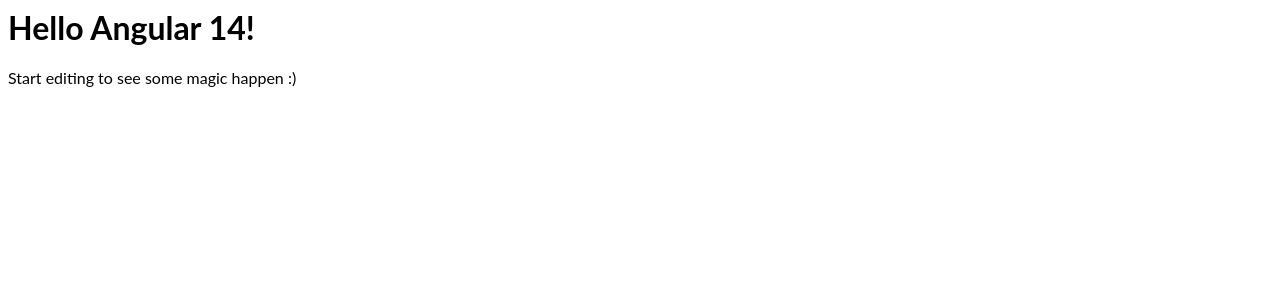
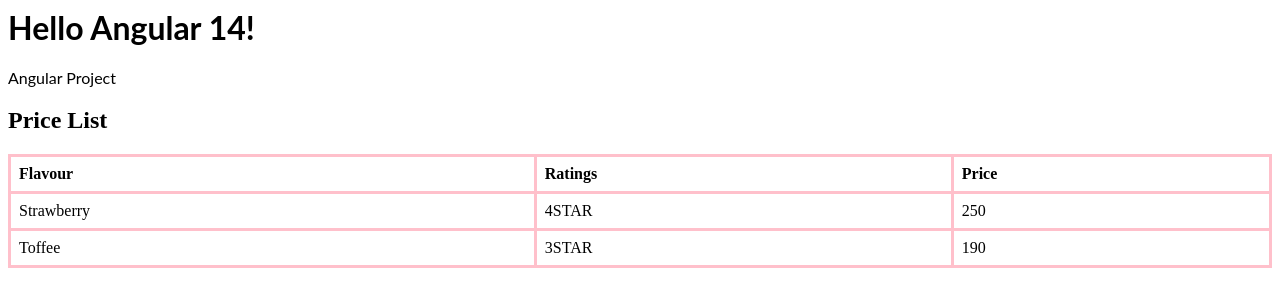
Before and after one commit to Nandhinisn12/Angular-project, an Angular app: page / in a window 1280 px wide. Shown: the top 306 px of the page. Built offline with nearby package versions, Linux system fonts and the light colour scheme.

Commit message:
Update app.component.html

```diff
--- a/src/app/app.component.html
+++ b/src/app/app.component.html
@@ -1,4 +1,33 @@
 <hello name="{{ name }}"></hello>
 <p>
-  Start editing to see some magic happen :)
+  Angular Project
 </p>
+<h2>Price List</h2>
+<style>
+  table,
+  th,
+  td {
+    border: solid pink;
+    border-collapse: collapse;
+
+    text-align: left;
+    padding: 8px;
+  }
+</style>
+<table style="width: 100%">
+  <tr>
+    <th>Flavour</th>
+    <th>Ratings</th>
+    <th>Price</th>
+  </tr>
+  <tr>
+    <td>Strawberry</td>
+    <td>4STAR</td>
+    <td>250</td>
+  </tr>
+  <tr>
+    <td>Toffee</td>
+    <td>3STAR</td>
+    <td>190</td>
+  </tr>
+</table>
```
